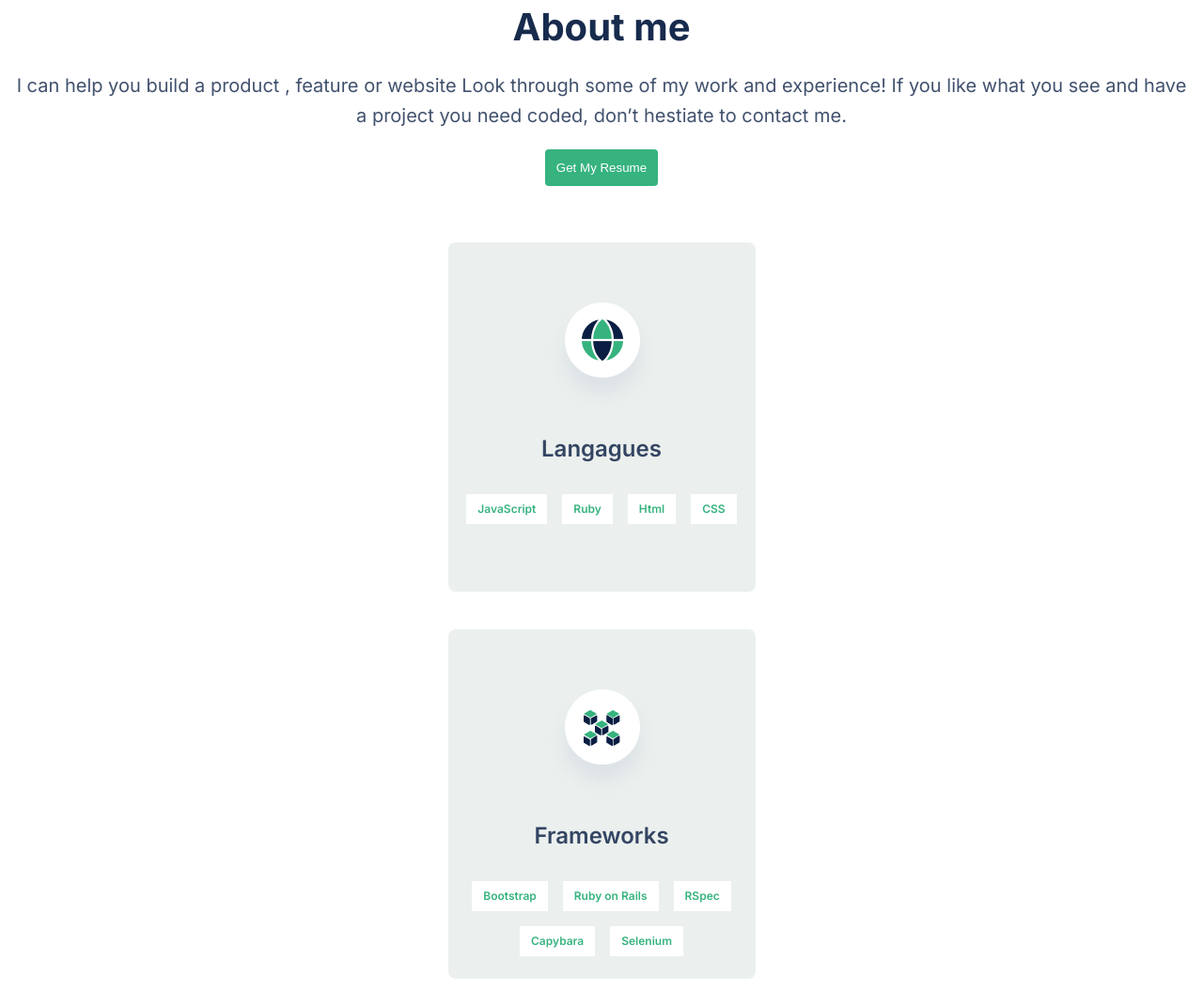
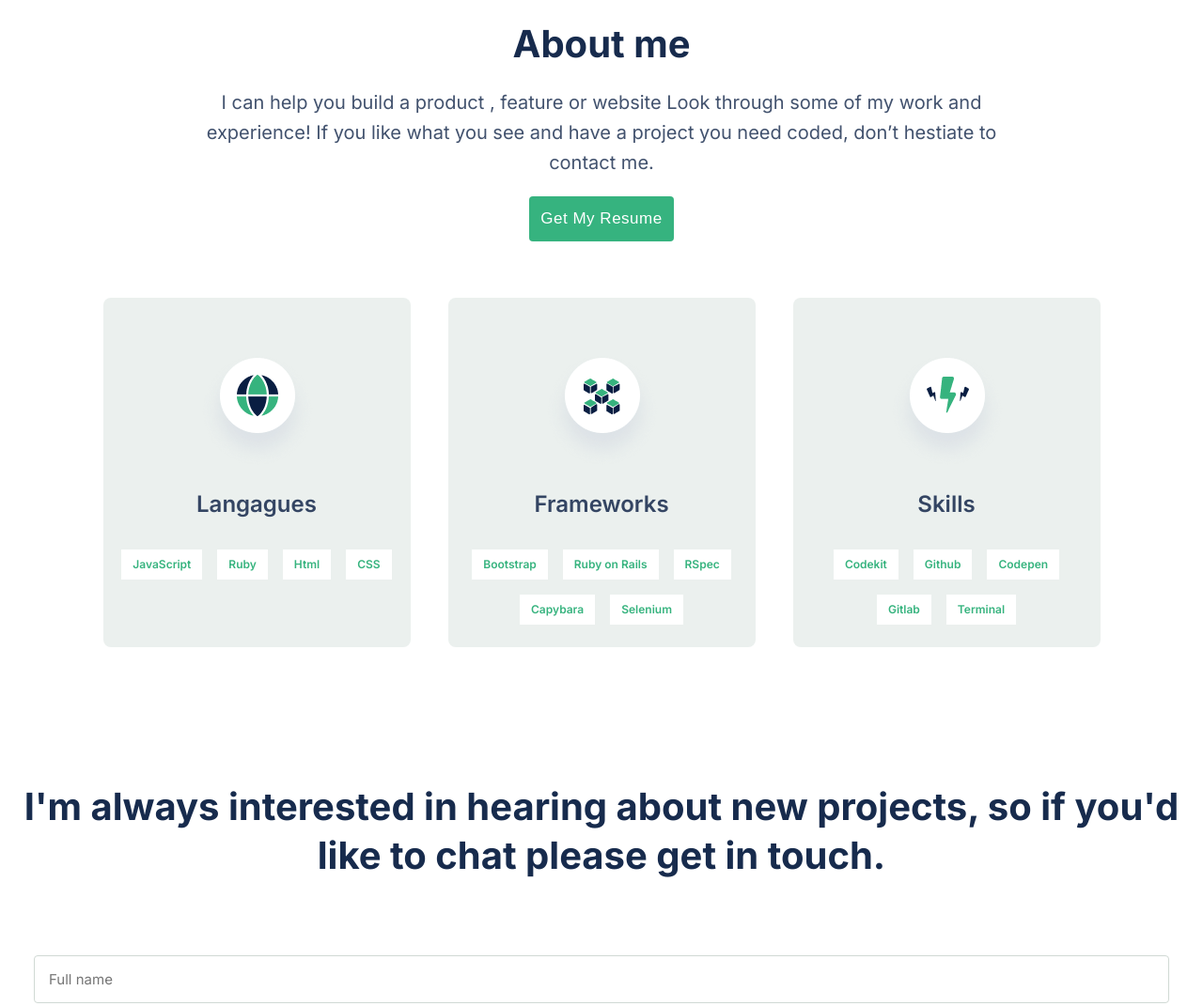
Before and after one commit to jaflih/Portfolio, a plain HTML site: page index.html in a window 1280 px wide. Shown: the part 2203-3274 px from the top of the page at 94% size. Drawn offline with Linux system fonts and the light colour scheme.

Commit message:
Update about section style for desktop version

```diff
--- a/portfolio.css
+++ b/portfolio.css
@@ -379,4 +379,18 @@ body {
   .works {
     margin-bottom: 100px;
   }
+
+  .about_text {
+    width: 70%;
+  }
+
+  .button {
+    font-size: 17px;
+    line-height: 24px;
+    letter-spacing: 0.03em;
+  }
+
+  .about_list {
+    flex-direction: row;
+  }
 }
```
